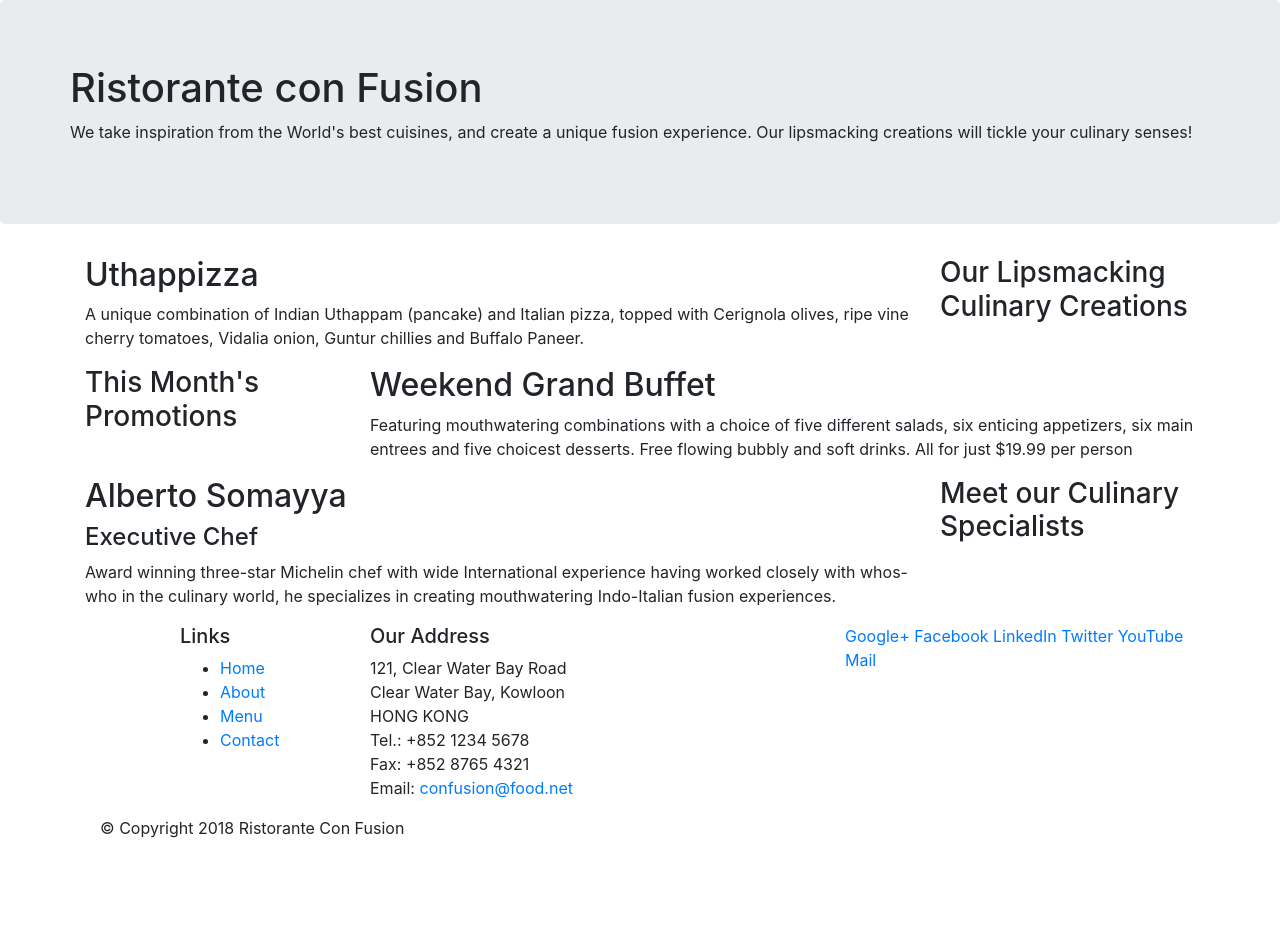
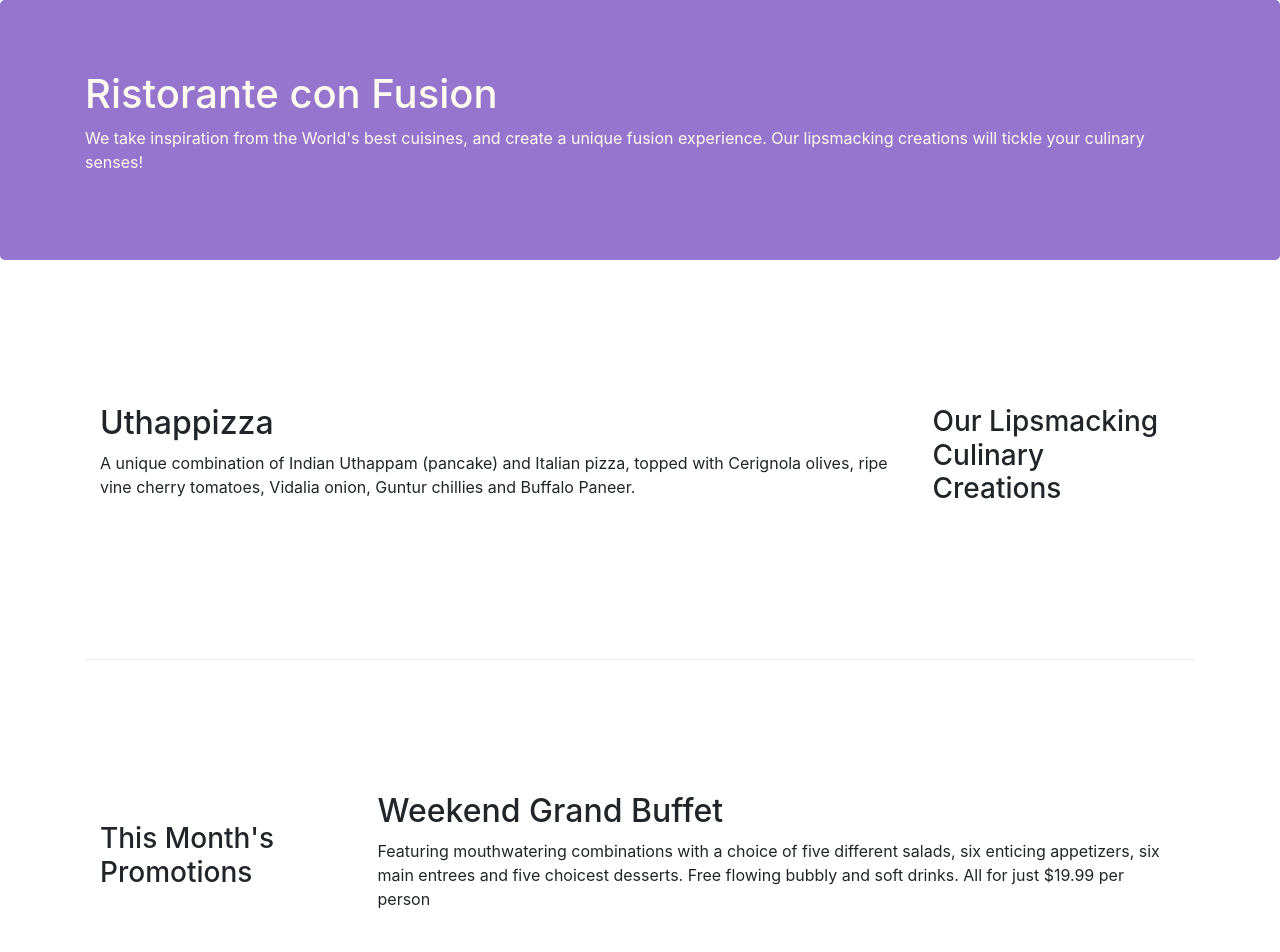
Before and after one commit to uniyalvipin/front-end-bootstrap, a website: page index.html in a window 1280 px wide. Shown: the top 952 px of the page. Before the commit the page ends 856 px from the top, so only its background shows below. Drawn offline with nearby package versions, Linux system fonts and the light colour scheme.

Commit message:
exercise part2

```diff
--- /dev/null
+++ b/css/styles.css
@@ -0,0 +1,30 @@
+.row-header{
+    margin:0px auto;
+    padding:0px;
+}
+
+.row-content {
+    margin:0px auto;
+    padding: 50px 0px 50px 0px;
+    border-bottom: 1px ridge;
+    min-height:400px;
+}
+
+.footer {
+    background-color: #D1C4E9;
+    margin:0px auto;
+    padding: 20px 0px 20px 0px;
+}
+
+.jumbotron {
+    padding: 70px 30px 70px 30px;
+    margin: 0px auto;
+    background: #9575CD;
+    color: floralwhite;
+}
+
+.address {
+    font-size: 80%;
+    margin: 0px;
+    color: #0f0f0f;
+}
--- a/index.html
+++ b/index.html
@@ -10,13 +10,14 @@
 
     <!-- Bootstrap CSS -->
     <link rel="stylesheet" href="node_modules/bootstrap/dist/css/bootstrap.min.css">
+    <link rel="stylesheet" href="css/styles.css">
 </head>
 
 <body>
 
     <header class="jumbotron">
         <div class="container">
-            <div class="row">
+            <div class="row row-header">
                 <div>
                     <h1>Ristorante con Fusion</h1>
                     <p>We take inspiration from the World's best cuisines, and create a unique fusion experience. Our lipsmacking creations will tickle your culinary senses!</p>
@@ -28,7 +29,7 @@
     </header>
 
     <div class="container">
-        <div class="row">
+        <div class="row row-content align-items-center">
             <div class="col-12 col-sm-4 order-sm-last col-md-3">
                 <h3>Our Lipsmacking Culinary Creations</h3>
             </div>
@@ -39,7 +40,7 @@
         </div>
 
 
-        <div class="row">
+        <div class="row row-content align-items-center">
             <div class="col-12 col-sm-4 col-md-3">
                 <h3>This Month's Promotions</h3>
             </div>
@@ -49,7 +50,7 @@
             </div>
         </div>
 
-        <div class="row">
+        <div class="row row-content align-items-center">
             <div class="col-12 col-sm-4 order-sm-last col-md-3">
                 <h3>Meet our Culinary Specialists</h3>
             </div>
@@ -61,12 +62,12 @@
         </div>
     </div>
 
-    <footer>
+    <footer class="footer">
         <div class="container">
             <div class="row">
                 <div class="col-4 offset-1 col-sm-2">
                     <h5>Links</h5>
-                    <ul>
+                    <ul class="list-unstyled">
                         <li><a href="#">Home</a></li>
                         <li><a href="#">About</a></li>
                         <li><a href="#">Menu</a></li>
@@ -84,8 +85,8 @@
 		              Email: <a href="mailto:confusion@food.net">confusion@food.net</a>
 		           </address>
                 </div>
-                <div class="col-12 col-sm-4">
-                    <div>
+                <div class="col-12 col-sm-4 align-self-center">
+                    <div class="text-center">
                         <a href="http://google.com/+">Google+</a>
                         <a href="http://www.facebook.com/profile.php?id=">Facebook</a>
                         <a href="http://www.linkedin.com/in/">LinkedIn</a>
@@ -95,7 +96,7 @@
                     </div>
                 </div>
            </div>
-           <div>
+           <div class="row justify-content-center">
                 <div class="col-auto">
                     <p>© Copyright 2018 Ristorante Con Fusion</p>
                 </div>
```
